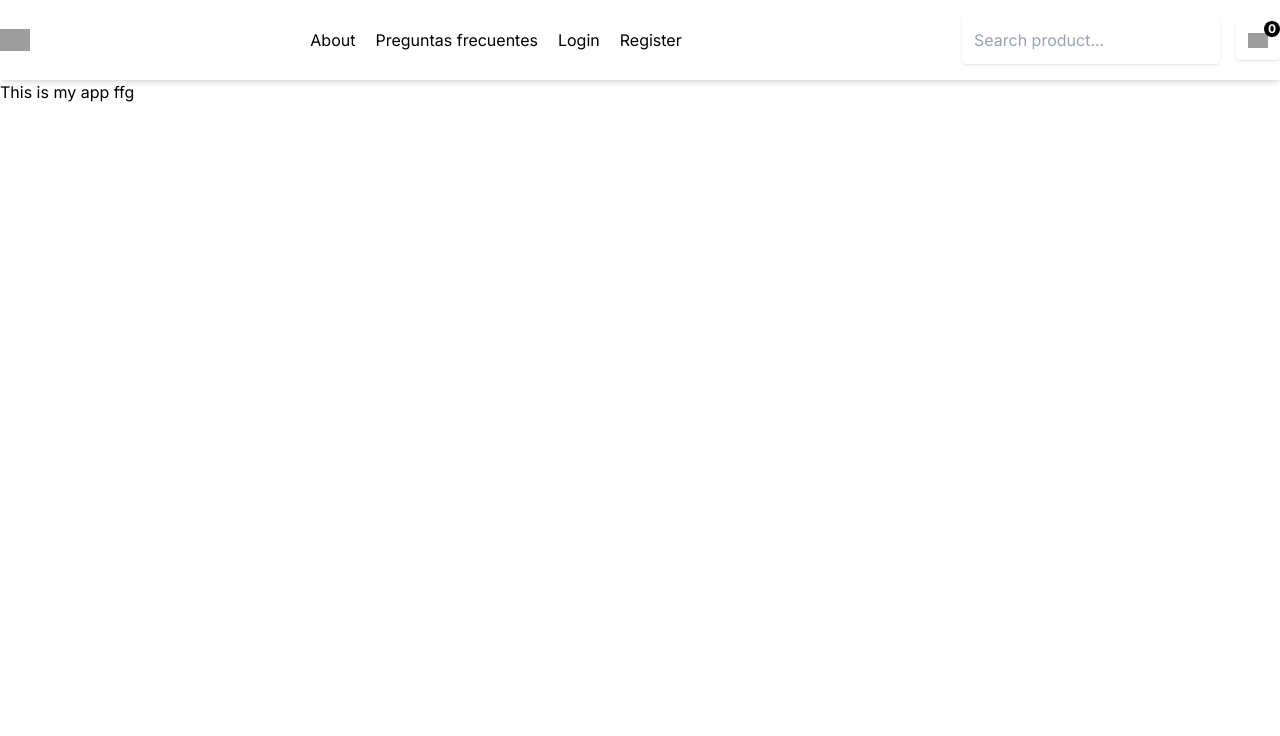
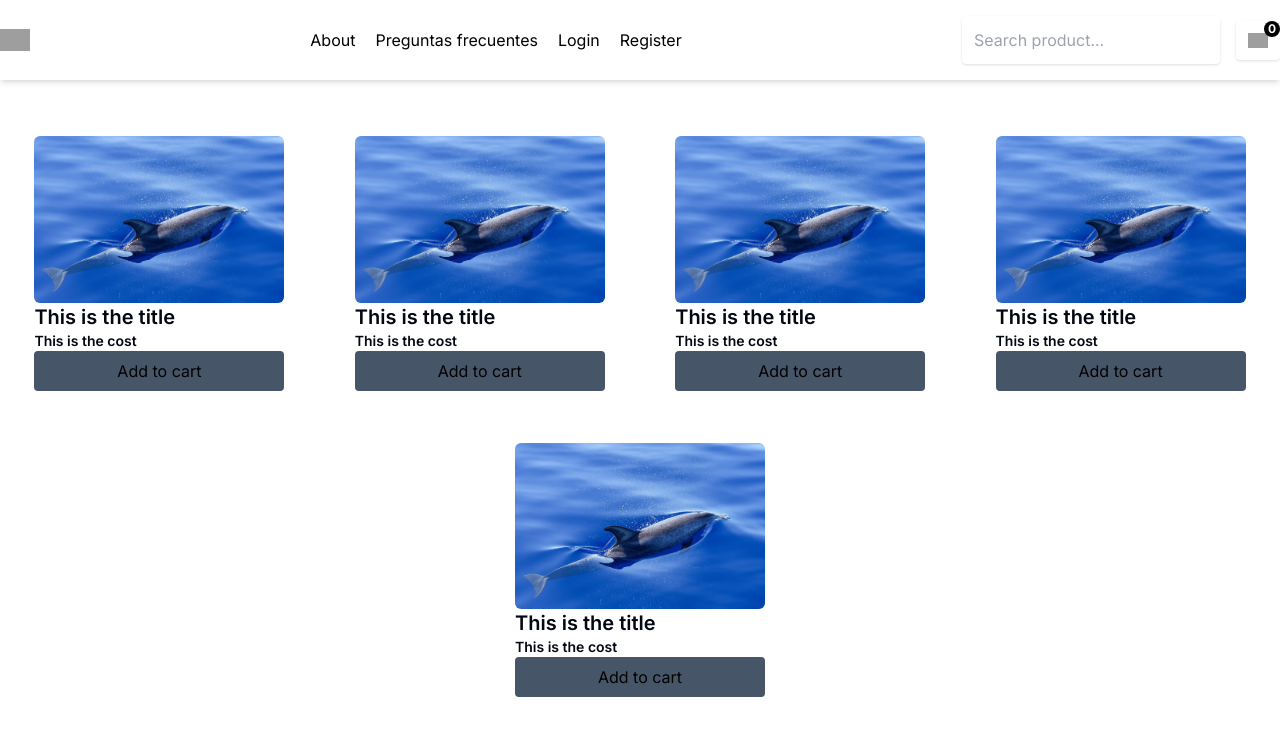
Before and after one commit to cristiandGutierrezb/ecommerce-next-frontend, a Next.js app: page / in a window 1280 px wide. Shown: the top 736 px of the page. Built offline with nearby package versions, Linux system fonts and the light colour scheme; grey boxes are pictures that could not be loaded.

Commit message:
Agregando rutas dinamicas

```diff
--- /dev/null
+++ b/app/(home)/[details]/page.tsx
@@ -0,0 +1,6 @@
+
+export function DetailProduct() {
+  return (
+    <div className="text-2xl text-black">This is my detail</div>
+  )
+}
--- /dev/null
+++ b/app/(home)/other/page.tsx
@@ -0,0 +1,7 @@
+import React from 'react'
+
+export default function page() {
+  return (
+    <div>this is my page</div>
+  )
+}
--- a/app/page.tsx
+++ b/app/page.tsx
@@ -1,10 +1,19 @@
-import { Header } from '@/components'
+import { Header, Card } from '@/components'
 
 export default function Home() {
   return (
     <>
       <Header />
-      <h1>This is my app ffg</h1>
+      <main className='w-full max-w-screen-xl mx-auto flex flex-wrap mt-10 gap-5 justify-evenly'>
+        <Card />
+        <Card />
+        <Card />
+        <Card />
+        <Card />
+        {/* <section>
+          This is my card
+        </section> */}
+      </main>
     </>
   );
 }
--- a/components/index.ts
+++ b/components/index.ts
@@ -1 +1,2 @@
 export * from './molecules/Header';
+export * from './organisms/Card'
--- /dev/null
+++ b/components/organisms/Card.tsx
@@ -0,0 +1,23 @@
+import Image from "next/image"
+import Link from "next/link"
+
+export function Card() {
+  return (
+    <article className="flex flex-col h-max rounded-sm border-slate-400 p-4">
+      <Link href='/details/asdf'>
+        <Image
+          className="rounded-md"
+          src='/dolphin.webp'
+          alt=''
+          width='250'
+          height='200'
+        />
+      </Link>
+      <p className="font-semibold text-xl text-gray-950">This is the title</p>
+      <p className="font-semibold text-sm text-gray-950">This is the cost</p>
+      <button className="p-2 bg-slate-600 rounded">
+        Add to cart
+      </button>
+    </article>
+  )
+}
```
Also changed, not shown: public/dolphin.webp (added).
